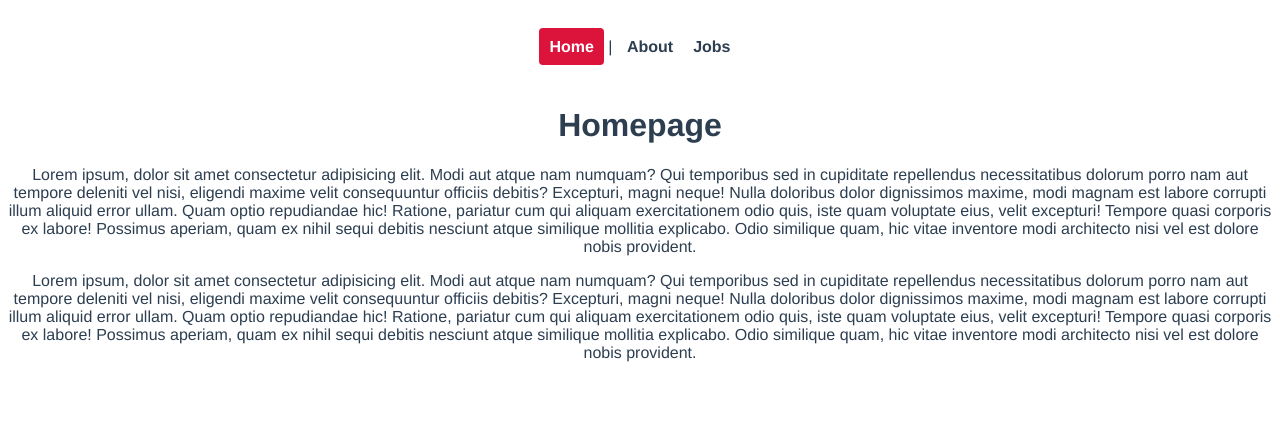
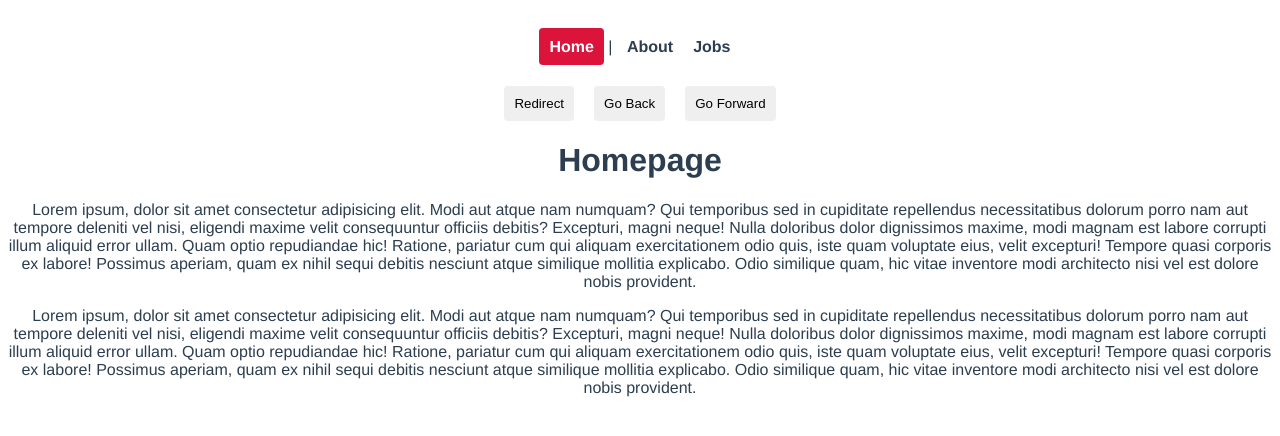
Before and after one commit to Bilboking/VUE_Router-project, a Vue app: page / in a window 1280 px wide. Shown: the top 436 px of the page. Built offline with nearby package versions, Linux system fonts and the light colour scheme.

Commit message:
12-27-20

```diff
--- a/src/App.vue
+++ b/src/App.vue
@@ -4,8 +4,29 @@
     <router-link :to="{name: 'About' }">About</router-link>
     <router-link :to="{name: 'Jobs' }">Jobs</router-link>
   </div>
+
+  <button @click="redirect">Redirect</button>
+  <button @click="back">Go Back</button>
+  <button @click="forward">Go Forward</button>
+
   <router-view/>
 </template>
+
+<script>
+  export default {
+    methods: {
+      redirect() {
+        this.$router.push({ name: 'Home'})
+      },
+      back(){
+        this.$router.go(-1)
+      },
+      forward() {
+        this.$router.go(1)
+      },
+    }
+  }
+</script>
 
 <style>
 #app {
@@ -31,4 +52,10 @@
   color: white;
   background: crimson;
 }
+button {
+  margin: 0 10px;
+  padding: 10px;
+  border: none;
+  border-radius: 4px;
+}
 </style>
--- a/src/router/index.js
+++ b/src/router/index.js
@@ -1,6 +1,7 @@
 import { createRouter, createWebHistory } from 'vue-router'
 import Home from '../views/Home.vue'
 import About from '../views/About.vue'
+import NotFound from '../views/NotFound.vue'
 import Jobs from '../views/jobs/Jobs.vue'
 import JobDetails from '../views/jobs/JobDetails.vue'
 
@@ -27,6 +28,15 @@ const routes = [
     component: JobDetails,
     props: true
 
+  },
+  {//? Redirect route example.
+    path: '/all-jobs',
+    redirect: '/jobs',
+  },
+  { //? catchAll for 404 page not found
+    path: '/:catchAll(.*)',
+    name: 'NotFound',
+    component: NotFound
   }
 ]
 
--- /dev/null
+++ b/src/views/NotFound.vue
@@ -0,0 +1,4 @@
+<template>
+  <h2>404</h2>
+    <h3>Page Not Found</h3>
+</template>
```
